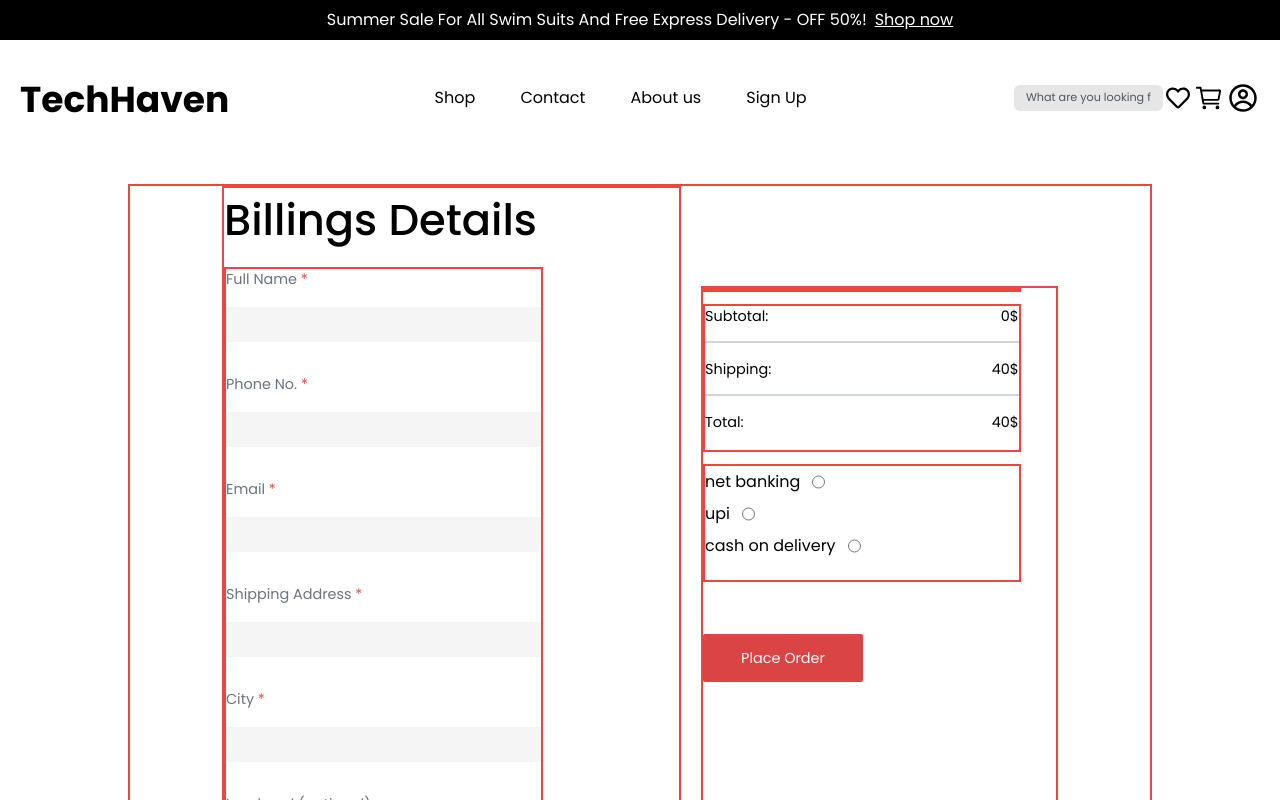
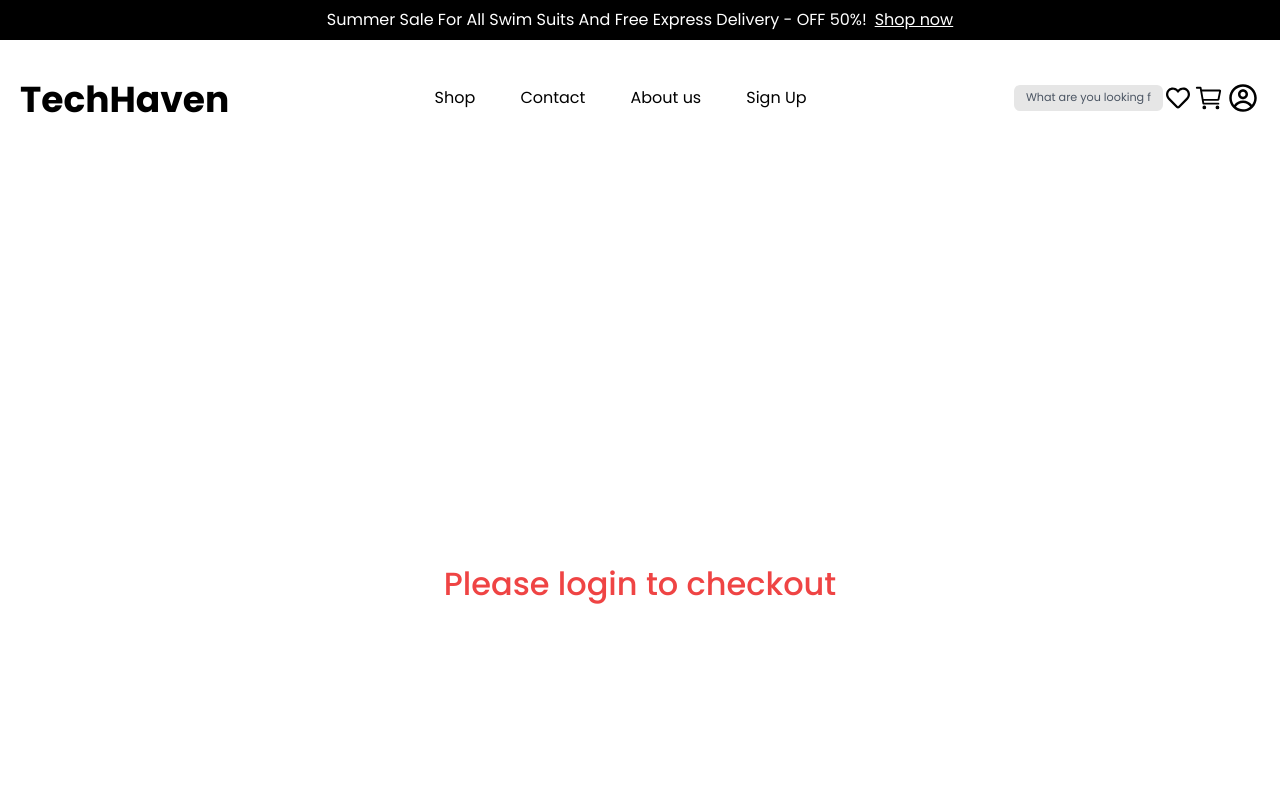
Before and after one commit to DakshChawla12/TECH-HAVEN, a React (Vite) app in the folder CLIENT/: page /checkout in a window 1280 px wide. Shown: the top 800 px of the page. Built offline with nearby package versions, Linux system fonts and the light colour scheme; what alertifyjs would draw is missing.

Commit message:
improved auth

```diff
--- a/CLIENT/src/Context/StoreContext.jsx
+++ b/CLIENT/src/Context/StoreContext.jsx
@@ -551,11 +551,15 @@ const StoreContextProvider = ({ children }) => {
         }
     };
 
-    const checkOutHandler = async (amount) => {
+    const checkOutHandler = async (amount, shippingAddress) => {
         const token = localStorage.getItem('token');
         if (!token) {
             handleFailure("Please login to place an order");
             return;
+        }
+        if (!shippingAddress || shippingAddress === '') {
+            handleFailure("please enter a valid address");
+            return
         }
         try {
             const { data: { key } } = await axios.get("http://localhost:5555/getKey");
--- a/CLIENT/src/Pages/CartPage.jsx
+++ b/CLIENT/src/Pages/CartPage.jsx
@@ -18,7 +18,9 @@ const CartPage = () => {
     };
 
     useEffect(() => {
-        getCart();
+        if (userToken) {
+            getCart();
+        }
     }, [])
 
     // If token is not found, show a message
--- a/CLIENT/src/Pages/Checkout.jsx
+++ b/CLIENT/src/Pages/Checkout.jsx
@@ -1,9 +1,36 @@
-import React, { useContext } from 'react';
+import React, { useContext, useState } from 'react';
 import { StoreContext } from '../Context/StoreContext';
 
 const Checkout = () => {
 
     const { cart, checkOutHandler } = useContext(StoreContext);
+    const userToken = localStorage.getItem('token');
+
+    const [shippingAddress, setShippingAddress] = useState('');
+    const handleChange = (e) => {
+        const { name, value } = e.target;
+        setShippingAddress({ ...shippingAddress, [name]: value });
+    }
+
+    const name = localStorage.getItem('name');
+    const phone = localStorage.getItem('phone');
+    const email = localStorage.getItem('email');
+
+    if (!userToken) {
+        return (
+            <div className="w-[80%] h-[50rem] mx-auto mt-16 flex items-center justify-center">
+                <h1 className="text-[2rem] font-medium text-red-500">Please login to checkout</h1>
+            </div>
+        );
+    }
+
+    if (cart.length === 0) {
+        return (
+            <div className="w-[80%] h-[50rem] mx-auto mt-16 flex items-center justify-center">
+                <h1 className="text-[2rem] font-medium text-red-500">Please add something to the cart to checkout</h1>
+            </div>
+        );
+    }
 
     const totalPrice = cart.reduce((total, item) => {
         return total + item.productId.price * item.quantity;
@@ -19,27 +46,19 @@ const Checkout = () => {
 
                     <div className='h-[12%] w-[100%]  flex flex-col gap-4'>
                         <label className='text-[0.9rem] text-gray-500' htmlFor="">Full Name <span className='text-red-500'>*</span></label>
-                        <input type="text" className='h-[2.2rem] w-[100%] bg-[#F5F5F5] rounded-sm' />
+                        <input type="text" className='h-[2.2rem] w-[100%] bg-[#F5F5F5] rounded-sm' placeholder={name} disabled />
                     </div>
                     <div className='h-[12%] w-[100%]  flex flex-col gap-4'>
                         <label className='text-[0.9rem] text-gray-500' htmlFor="">Phone No. <span className='text-red-500'>*</span></label>
-                        <input type="text" className='h-[2.2rem] w-[100%] bg-[#F5F5F5] rounded-sm' />
+                        <input type="text" className='h-[2.2rem] w-[100%] bg-[#F5F5F5] rounded-sm' placeholder={phone} disabled />
                     </div>
                     <div className='h-[12%] w-[100%]  flex flex-col gap-4'>
                         <label className='text-[0.9rem] text-gray-500' htmlFor="">Email <span className='text-red-500'>*</span></label>
-                        <input type="text" className='h-[2.2rem] w-[100%] bg-[#F5F5F5] rounded-sm' />
+                        <input type="text" className='h-[2.2rem] w-[100%] bg-[#F5F5F5] rounded-sm' placeholder={email} disabled />
                     </div>
                     <div className='h-[12%] w-[100%]  flex flex-col gap-4'>
                         <label className='text-[0.9rem] text-gray-500' htmlFor="">Shipping Address <span className='text-red-500'>*</span></label>
-                        <input type="text" className='h-[2.2rem] w-[100%] bg-[#F5F5F5] rounded-sm' />
-                    </div>
-                    <div className='h-[12%] w-[100%] flex flex-col gap-4'>
-                        <label className='text-[0.9rem] text-gray-500' htmlFor="">City <span className='text-red-500'>*</span></label>
-                        <input type="text" className='h-[2.2rem] w-[100%] bg-[#F5F5F5] rounded-sm' />
-                    </div>
-                    <div className='h-[12%] w-[100%] flex flex-col gap-4'>
-                        <label className='text-[0.9rem] text-gray-500' htmlFor="">Landmark(optional)</label>
-                        <input type="text" className='h-[2.2rem] w-[100%] bg-[#F5F5F5] rounded-sm' />
+                        <input type="text" className='h-[2.2rem] w-[100%] bg-[#F5F5F5] rounded-sm' onChange={handleChange} />
                     </div>
 
                 </div>
@@ -76,23 +95,7 @@ const Checkout = () => {
                         <span className='text-[0.9rem]'>{totalPrice + 40}$</span>
                     </div>
                 </div>
-
-                <form className='h-[20%] w-[90%] border-2 border-red-500 flex flex-col'>
-                    <div className='flex items-center gap-3'>
-                        <label htmlFor="">net banking</label>
-                        <input type="radio" className='h-[2rem] text-black' />
-                    </div>
-                    <div className='flex items-center gap-3'>
-                        <label htmlFor="">upi</label>
-                        <input type="radio" className='h-[2rem] text-black' />
-                    </div>
-                    <div className='flex items-center gap-3'>
-                        <label htmlFor="">cash on delivery</label>
-                        <input type="radio" className='h-[2rem] text-black' />
-                    </div>
-                </form>
-
-                <button className='h-[3rem] w-[10rem] text-white rounded-sm text-[0.9rem] bg-[#DB4444] mt-10' onClick={() => checkOutHandler(totalPrice + 40)}>Place Order</button>
+                <button className='h-[3rem] w-[10rem] text-white rounded-sm text-[0.9rem] bg-[#DB4444] mt-10' onClick={() => checkOutHandler(totalPrice + 40, shippingAddress)}>Place Order</button>
             </div>
 
         </div>
--- a/CLIENT/src/Pages/ProfilePage.jsx
+++ b/CLIENT/src/Pages/ProfilePage.jsx
@@ -5,9 +5,12 @@ import { handleFailure } from '../utils';
 const ProfilePage = () => {
 
     const { profile, getUserDetails, changeUserDetails } = useContext(StoreContext);
+    const userToken = localStorage.getItem('token');
 
     useEffect(() => {
-        getUserDetails();
+        if (userToken) {
+            getUserDetails();
+        }
     }, []);
 
 
--- a/CLIENT/src/Pages/WishlistPage.jsx
+++ b/CLIENT/src/Pages/WishlistPage.jsx
@@ -6,19 +6,31 @@ import FlashSales from '../components/FlashSales';
 const WishlistPage = () => {
 
     const { getWishList, wishlist } = useContext(StoreContext);
+    const userToken = localStorage.getItem('token');
+
+    if (!userToken) {
+        return (
+            <div className='w-full h-screen flex items-center justify-center'>
+                <p className='text-center text-[1.2rem] lg:text-[1.5rem] font-semibold'>
+                    Please log in to view your wishlist.
+                </p>
+            </div>
+        );
+    }
+
     useEffect(() => {
-        getWishList();
+        if (userToken) {
+            getWishList();
+        }
     }, []);
 
-    useEffect(() => {
-        console.log(wishlist);
-    }, [wishlist]);
+
 
 
     return (
         <div className='w-[95%] border-2 border-red-500 mt-16 mx-auto flex flex-col items-center gap-3'>
             <div className='w-[95%] flex border-2 border-red-500 justify-between h-[5rem] items-center pr-4'>
-                <span>Wishlist(4)</span>
+                <span>Wishlist{wishlist.length}</span>
                 <button className='h-[4rem] border-2 border-red-500 w-[8rem] sm:w-[10rem] lg:w-[12rem]'>Move all to bag</button>
             </div>
 
```
